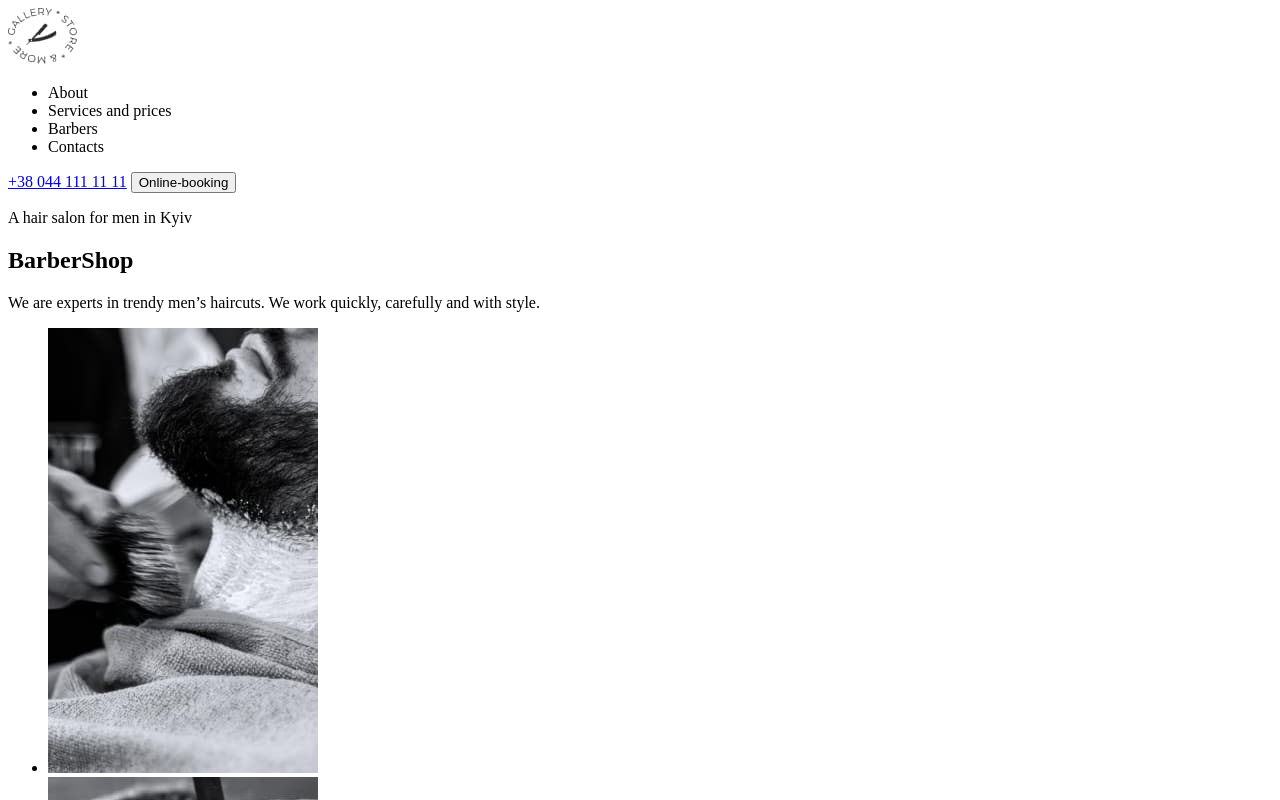
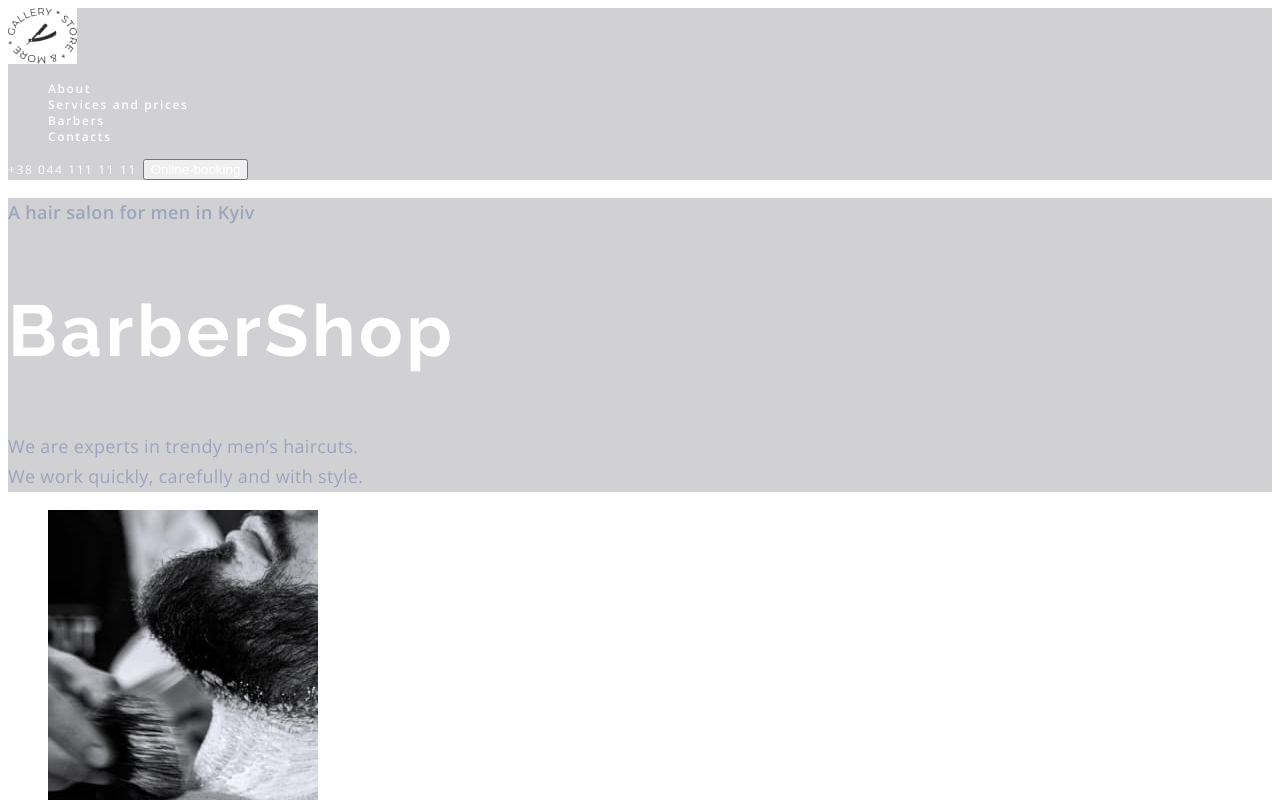
Before and after one commit to KolyaSeneta/bk-42-hw01, a plain HTML site: page index.html in a window 1280 px wide. Shown: the top 800 px of the page. Drawn offline with nearby package versions, Linux system fonts and the light colour scheme.

Commit message:
css start

```diff
--- a/css/styles.css
+++ b/css/styles.css
@@ -0,0 +1,112 @@
+:root {
+    --main-color: #FFFFFF;
+    --secondary-color: #FF6C00;
+    --address-color: #9DA4BD;
+    --text-color: #555555;
+    --title-color: #303030;
+    --price-color: #9DA4BD;
+    --background-color: #FFFFFF;
+    --text-color-secondary: #9DA4BD;
+    --text-color-main: #303030;
+
+
+}
+
+body {
+    font-family: 'Open Sans', sans-serif;
+    font-weight: 400;
+
+}
+ul {
+    list-style-type: none;
+}
+
+a {
+    text-decoration: none;
+}
+/* header */
+
+.nav-items {
+    font-weight: 600;
+    font-size: 12px;
+    line-height: 1.3333;
+    color: var(--main-color);
+}
+.header {
+    background-color: rgba(25, 28, 38, 0.2);
+    letter-spacing: 0.1em;
+}
+
+.header >a{
+    color: var(--main-color);
+    font-size: 12px;
+    line-height: 1.3333;
+
+}
+.header > a:hover,
+.header > a:focus {
+    color: var(--secondary-color);
+}
+.header-btn {
+    color: var(--main-color);
+}
+.nav-item > a {
+    color: var(--main-color);
+
+}
+.nav-item > a:hover,
+.nav-item > a:focus {
+    color: var(--secondary-color);
+}
+/* hero */
+.hero {
+    letter-spacing: 0.02em;
+    background: rgba(25, 28, 38, 0.2);
+}
+.hero-title {
+    font-family: 'Raleway', sans-serif;
+    font-weight: 700;
+    font-size: 72px;
+    line-height: 1.1805;
+    letter-spacing: 0.05em;
+    color: #FFFFFF;
+}
+.hero-text {
+    font-weight: 600;
+    font-size: 18px;
+    line-height: 1.6666;
+    color: #9DA4BD;
+}
+
+.hero-text.botton {
+    font-weight: 400;
+    font-size: 18px;
+    line-height: 1.6666;
+    color: var(--text-color-secondary);
+}
+
+/* about */
+.about {
+    background: var(--background-color);
+    letter-spacing: 0.02em;
+}
+.about-text {
+    font-weight: 600;
+    font-size: 11px;
+    line-height: 1.3636;
+    color: var(--text-color-main);
+    text-transform: uppercase;
+}
+.about-title {
+    font-family: 'Raleway', sans-serif;
+    font-weight: 700;
+    font-size: 42px;
+    line-height: 1.1666;
+    letter-spacing: 0.05em;
+
+}
+.bout-text.middle {
+    font-weight: 400;
+        font-size: 18px;
+        line-height: 30px;
+}
--- a/index.html
+++ b/index.html
@@ -9,44 +9,44 @@
     <link rel="stylesheet" href="./css/styles.css" />
   </head>
   <body>
-    <header>
+    <header class="header">
       <nav>
         <a href="#">
-          <img src="./images/logobarber.jpg" alt="logo" width="69" height="56" />
+          <img class="logo" src="./images/logobarber.jpg" alt="logo" width="69" height="56" />
         </a>
         <ul class="nav-items">
           <li class="nav-item">
-            <a>About</a>
+            <a href="#">About</a>
           </li>
           <li class="nav-item">
-            <a>Services and prices</a>
+            <a href="#">Services and prices</a>
           </li>
           <li class="nav-item">
-            <a>Barbers</a>
+            <a href="#">Barbers</a>
           </li>
           <li class="nav-item">
-            <a>Contacts</a>
+            <a href="#">Contacts</a>
           </li>
         </ul>
       </nav>
-      <a class="numb" href="tel:+380441111111">+38 044 111 11 11</a>
-      <button type="button">Online-booking</button>
+      <a href="tel:+380441111111">+38 044 111 11 11</a>
+      <button class="header-btn" type="button">Online-booking</button>
     </header>
-    <main>
-      <section>
-        <p>A hair salon for men in Kyiv</p>
-        <h1>BarberShop</h1>
-        <p>We are experts in trendy men’s haircuts. We work quickly, carefully and with style.</p>
+    <main class="main">
+      <section class="hero">
+        <p class="hero-text">A hair salon for men in Kyiv</p>
+        <h1 class="hero-title">BarberShop</h1>
+        <p class="hero-text botton">We are experts in trendy men’s haircuts.</br> We work quickly, carefully and with style.</p>
       </section>
-      <section>
+      <section class="about">
         <ul>
           <li><img src="./images/best1.jpg" alt="best1" width="270" height="445" /></li>
           <li><img src="./images/best2.jpg" alt="best2" width="270" height="445" /></li>
         </ul>
-        <p>About</p>
-        <h2>Best Barbershop in your city</h2>
-        <p>If you want to add more confidence to your image, you should definitely visit us.</p>
-        <p>
+        <p class="about-text">About</p>
+        <h2 class="about-title">Best Barbershop in your city</h2>
+        <p class="about-text middle">If you want to add more confidence to your image, you should definitely visit us.</p>
+        <p class="about-text botton">
           We are a team that never stops at what has been achieved and are thirsty for changes. And
           when you fall into the hands of our master, you will never be the same again. We are a
           team that is always "on the same wave" with clients. Therefore, we are always ready to
```
